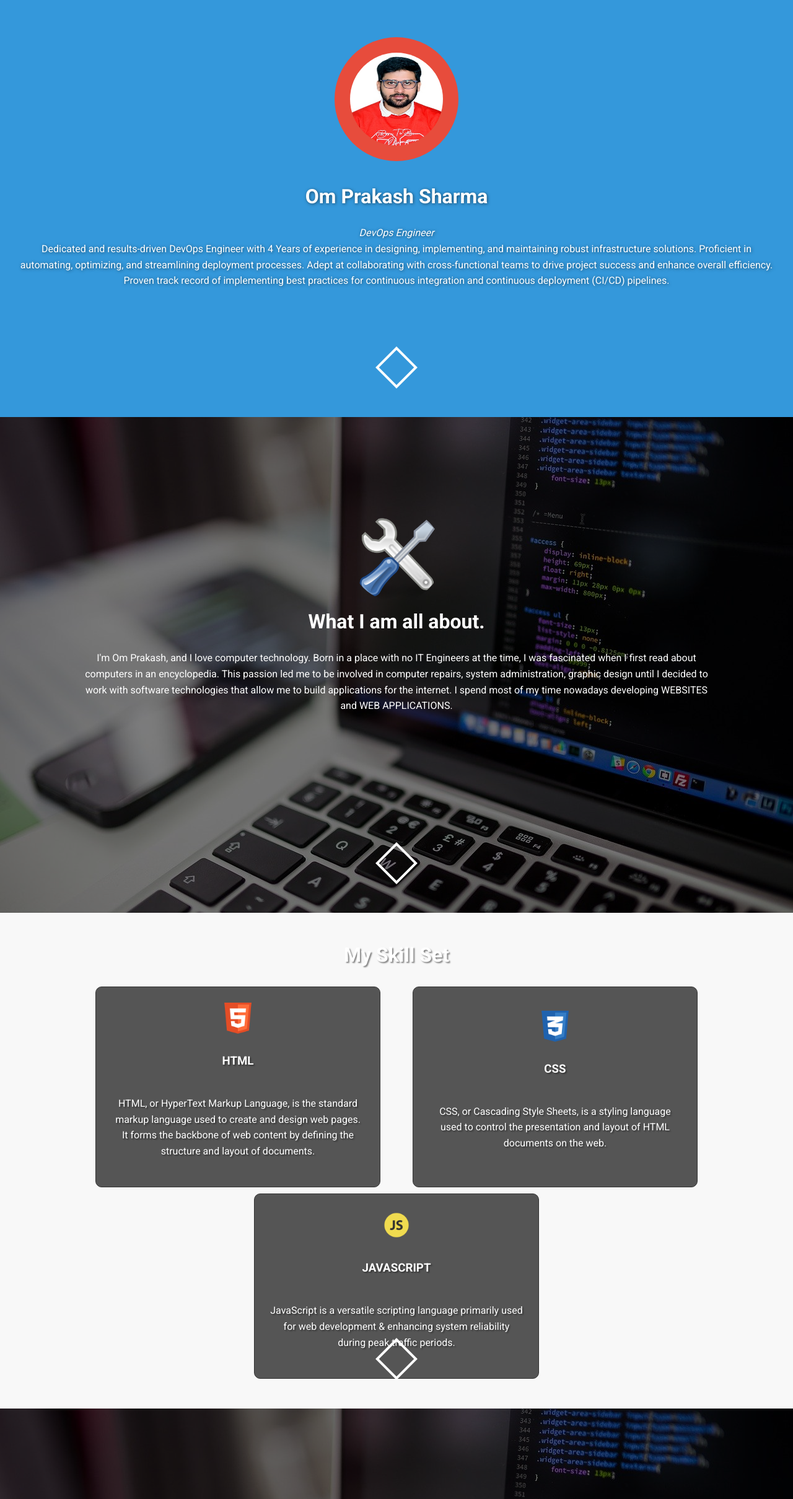
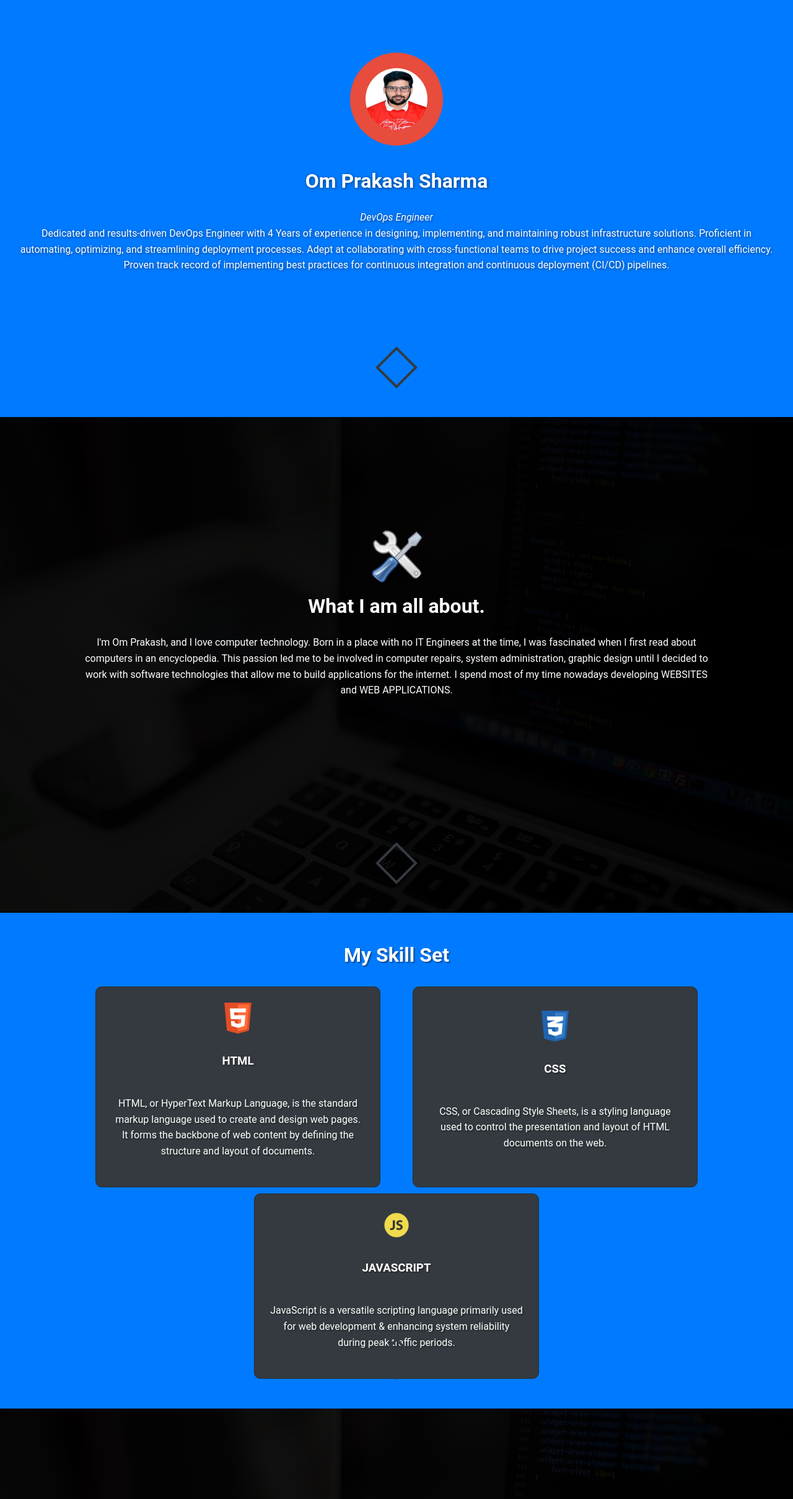
Before and after one commit to omprakashcode/test.deploy, a plain HTML site: page index.html in a window 1280 px wide. Shown: the part 127-2546 px from the top of the page at 62% size. Drawn offline with Linux system fonts and the light colour scheme.

Commit message:
Update5 style.css

```diff
--- a/style.css
+++ b/style.css
@@ -1,4 +1,4 @@
-@import url('https://fonts.googleapis.com/css2?family=Roboto:wght@400;700&display=swap');
+@import url('https://fonts.googleapis.com/css2?family=Poppins:wght@400;700&display=swap');
 
 /* Reset and basic styling */
 * {
@@ -8,9 +8,9 @@
 }
 
 body {
-    font-family: 'Roboto', 'Arial', sans-serif;
-    background-color: #333; /* Dark gray background */
-    color: #fff; /* White text */
+    font-family: 'Poppins', 'Arial', sans-serif;
+    background-color: #f8f9fa; /* Light gray background */
+    color: #343a40; /* Dark gray text */
 }
 
 /* Common styles for all sections */
@@ -36,14 +36,14 @@ body {
     right: 0;
     bottom: 0;
     left: 0;
-    border: 4px solid #fff; /* White arrow */
+    border: 4px solid #343a40; /* Dark gray arrow */
     transform: rotate(45deg);
     cursor: pointer;
 }
 
 /* Styling for section div1 */
 #div1 {
-    background-color: #3498db; /* Blue background */
+    background-color: #007bff; /* Blue background */
     display: flex;
     flex-direction: column;
     align-items: center;
@@ -66,8 +66,8 @@ body {
 }
 
 .img-div div {
-    width: 200px;
-    height: 200px;
+    width: 150px;
+    height: 150px;
     border-radius: 50%;
     background-color: #e74c3c; /* Reddish background */
     display: flex;
@@ -76,8 +76,8 @@ body {
 }
 
 .img-div div img {
-    height: 150px;
-    width: 150px;
+    height: 100px;
+    width: 100px;
     border-radius: 50%;
 }
 
@@ -89,21 +89,22 @@ body {
     justify-content: center;
     text-align: center;
     position: relative;
-    background: url('img/computer.jpg');
+    background: linear-gradient(rgba(0, 0, 0, 0.7), rgba(0, 0, 0, 0.7)), url('img/computer.jpg');
     background-size: cover;
     background-repeat: no-repeat;
+    color: #fff; /* White text */
 }
 
 #div2 div {
-    background-color: rgba(0, 0, 0, 0.5); /* Semi-transparent black background */
+    background-color: rgba(0, 0, 0, 0.8); /* Semi-transparent black background */
     height: 100vh;
     width: 100vw;
     padding: 10%;
 }
 
 #div2 div img {
-    height: 150px;
-    width: 150px;
+    height: 100px;
+    width: 100px;
     border-radius: 50%;
     margin-top: 10%;
 }
@@ -121,6 +122,7 @@ body {
     text-align: center;
     position: relative;
     padding: 0 10%;
+    background-color: #007bff; /* Blue background */
 }
 
 #skill_title h1, .skills h3, .skills p {
@@ -135,13 +137,13 @@ body {
 
 .skills-wrap {
     display: flex;
+    justify-content: space-around;
     flex-wrap: wrap;
-    justify-content: space-around;
 }
 
 .skills {
-    background-color: #555; /* Dark gray background */
-    border: 1px solid #333; /* Dark gray border */
+    background-color: #343a40; /* Dark gray background */
+    border: 1px solid #292b2c; /* Dark gray border */
     width: 45%;
     margin: 5px;
     padding: 25px;
@@ -161,7 +163,7 @@ body {
 
 /* Styling for section div4 */
 #div4 {
-    background: url('img/computer.jpg');
+    background: linear-gradient(rgba(0, 0, 0, 0.7), rgba(0, 0, 0, 0.7)), url('img/computer.jpg');
     background-size: cover;
     background-repeat: no-repeat;
     display: flex;
@@ -184,7 +186,7 @@ body {
 .overlay {
     height: 100vh;
     width: 100vw;
-    background-color: rgba(0, 0, 0, 0.5);
+    background-color: rgba(0, 0, 0, 0.7);
     display: flex;
     flex-direction: column;
     align-items: center;
```
